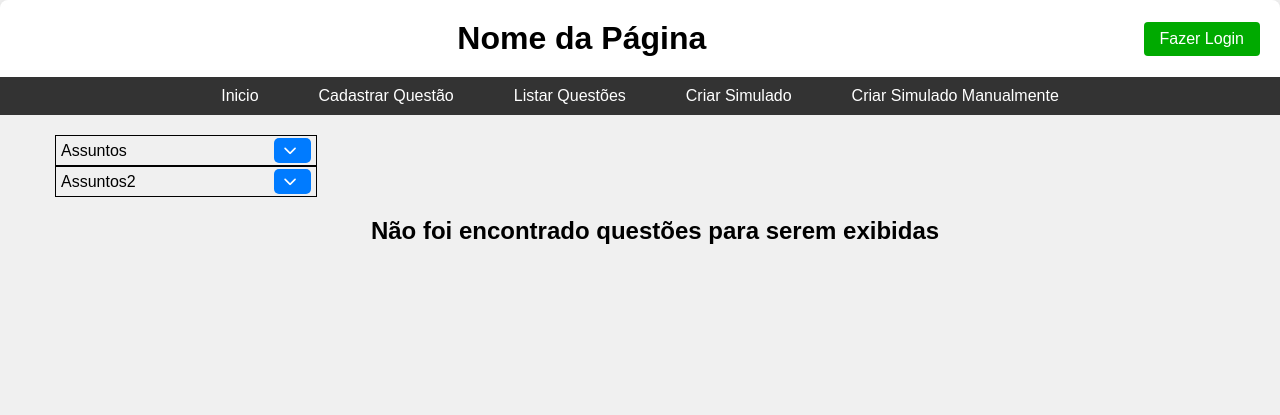
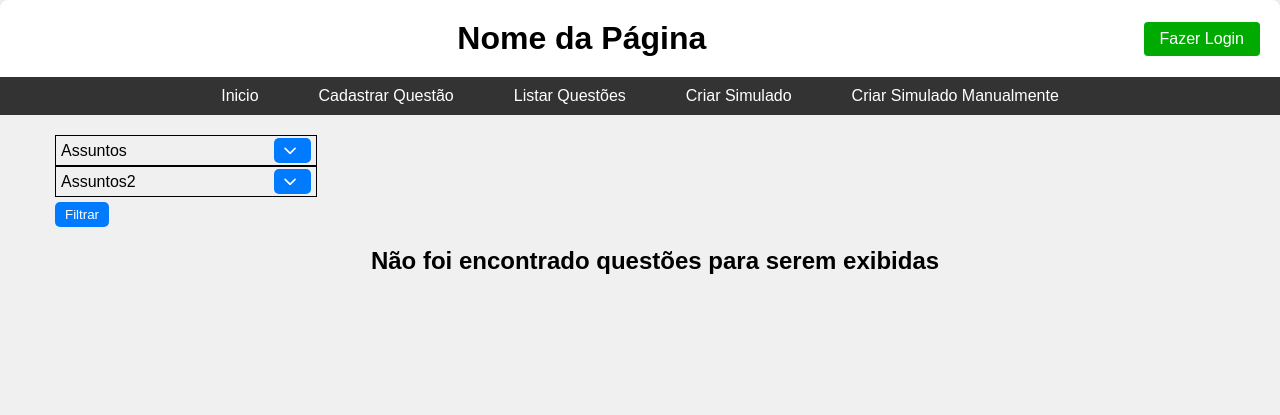
Before and after one commit to IgorDiasV/plataforma_de_simulado, a Django app: page /lista_questoes/ in a window 1280 px wide. Shown: the top 415 px of the page. Run offline with Django 4.2, Linux system fonts and the light colour scheme; data that the repository does not hold is empty.

Commit message:
refactor: moving code to main file

```diff
--- a/pagina_principal/static/pagina_principal/css/listar_questoes.css
+++ b/pagina_principal/static/pagina_principal/css/listar_questoes.css
@@ -1,3 +1,75 @@
+::-webkit-scrollbar {
+    width: 0px;
+}
+
 .div_questao p {
     display: inline;
 }
+
+.container-filter {
+
+    width: 250px;
+    border: 1px solid black;
+    display: flex;
+    justify-content: center;
+    flex-direction: column;
+    padding: 2px 5px;
+    background-color: #f0f0f0;
+
+}
+
+.container-button-label{
+    display: flex;
+    justify-content: space-between;
+    align-items: center;
+}
+
+.container-button-filter{
+    text-align: left;
+}
+
+.button-filter{
+    margin-top: 5px;
+
+}
+.container-list-filter{
+    width: 100%;
+    display: flex;
+    flex-direction: column;
+    overflow-y: scroll;
+    height: 150px;
+    scrollbar-width: none;
+}
+
+
+.campos-filtro{
+    display: none;
+    flex-direction: column;
+    align-items: center;
+}
+
+.container_name_item {
+    margin: 5px 0;
+    display:block;
+    width:90%;
+}
+.busca {
+    width: 90%;
+    padding: 5px;
+    margin: 10px 0;
+    border: 1px solid #ccc;
+    border-radius: 5px;
+}
+
+button {
+    padding: 5px 10px;
+    background-color: #007BFF;
+    color: #fff;
+    border: none;
+    border-radius: 5px;
+    cursor: pointer;
+}
+
+button i {
+    margin-right: 5px;
+}
--- a/pagina_principal/static/pagina_principal/css/listar_questoes2.css
+++ /dev/null
@@ -1,72 +0,0 @@
-::-webkit-scrollbar {
-    width: 0px;
-}
-
-.container-filter {
-
-    width: 250px;
-    border: 1px solid black;
-    display: flex;
-    justify-content: center;
-    flex-direction: column;
-    padding: 2px 5px;
-    background-color: #f0f0f0;
-
-}
-
-.container-button-label{
-    display: flex;
-    justify-content: space-between;
-    align-items: center;
-}
-
-.container-button-filter{
-    text-align: center;
-}
-
-.button-filter{
-    margin-top: 5px;
-    width: 90%;
-
-}
-.container-list-filter{
-    width: 100%;
-    display: flex;
-    flex-direction: column;
-    overflow-y: scroll;
-    height: 150px;
-    scrollbar-width: none;
-}
-
-
-.campos-filtro{
-    display: none;
-    flex-direction: column;
-    align-items: center;
-}
-
-.container_name_item {
-    margin: 5px 0;
-    display:block;
-    width:90%;
-}
-.busca {
-    width: 90%;
-    padding: 5px;
-    margin: 10px 0;
-    border: 1px solid #ccc;
-    border-radius: 5px;
-}
-
-button {
-    padding: 5px 10px;
-    background-color: #007BFF;
-    color: #fff;
-    border: none;
-    border-radius: 5px;
-    cursor: pointer;
-}
-
-button i {
-    margin-right: 5px;
-}
--- a/pagina_principal/templates/pagina_principal/lista_questoes.html
+++ b/pagina_principal/templates/pagina_principal/lista_questoes.html
@@ -8,21 +8,24 @@
     Lista de Questões
 {% endblock titulo %}
 
+{% block script %}
+    <script src={% static 'pagina_principal/js/funcionalidades_filtro.js' %}></script>
+{% endblock script %}
+
 
 {% block conteudo %}
 <div class="container margen_top">
 
-        <div>
-          <form method="post">
+
+    <form method="post" >
         {% csrf_token %}
-                <select name="assuntos" multiple>
-                    {% for assunto in assuntos%}
-                    <option value="{{assunto.id}}">{{assunto.nome_assunto}}</option>
-                    {% endfor %}
-                </select>
-                <button type="submit">Enviar</button>
+        {% include 'pagina_principal/partials/filtro.html' with titulo_filtro='Assuntos' itens=assuntos id_class='assunto' name='assuntos'%}
+        {% include 'pagina_principal/partials/filtro.html' with titulo_filtro='Assuntos2' itens=assuntos id_class='assunto2' name='assuntos2'%}
+
+        <div class="container-button-filter">
+            <button class='button-filter' type="submit">Filtrar</button>
+        </div>
     </form>
-        </div>
     {% for questao in questoes %}
     <br>
     <hr>
@@ -47,4 +50,5 @@
     {% endfor %}
 
 </div>
+
 {% endblock conteudo %}
--- a/pagina_principal/templates/pagina_principal/lista_questoes2.html
+++ /dev/null
@@ -1,50 +0,0 @@
-{% extends 'global/pages/base.html' %}
-{% load static %}
-{% block css %}
-    <link href="{% static 'pagina_principal/css/listar_questoes2.css' %}" rel='stylesheet'>
-{% endblock css %}
-
-{% block titulo %}
-    Lista de Questões
-{% endblock titulo %}
-
-{% block script %}
-    <script src={% static 'pagina_principal/js/funcionalidades_filtro.js' %}></script>
-{% endblock script %}
-
-
-{% block conteudo %}
-<div class="container margen_top">
-
-
-    <form method="post" >
-        {% csrf_token %}
-        {% include 'pagina_principal/partials/filtro.html' with titulo_filtro='Assuntos' itens=assuntos id_class='assunto' name='assuntos'%}
-        {% include 'pagina_principal/partials/filtro.html' with titulo_filtro='Assuntos2' itens=assuntos id_class='assunto2' name='assuntos2'%}
-    </form>
-    {% for questao in questoes %}
-    <br>
-    <hr>
-    <br>
-    <div class='div_questao'>
-        {% if editavel %}
-            <a href="{% url 'editar_questao' questao.id %}"><button>Editar</button></a> </br>
-        {% endif %}
-        {{questao.pergunta | safe}}
-        </br>
-
-        <p class='visualizar_alternativa'>a) {{questao.alternativa_a | safe}}</p> </br>
-        <p class='visualizar_alternativa'>b) {{questao.alternativa_b | safe}}</p> </br>
-        <p class='visualizar_alternativa'>c) {{questao.alternativa_c | safe}}</p> </br>
-        <p class='visualizar_alternativa'>d) {{questao.alternativa_d | safe}}</p> </br>
-        <p class='visualizar_alternativa'>e) {{questao.alternativa_e | safe}}</p> </br>
-    </div>
-    {% empty%}
-    <div class='container_center'>
-        <h2>Não foi encontrado questões para serem exibidas</h2>
-    </div>
-    {% endfor %}
-
-</div>
-
-{% endblock conteudo %}
--- a/pagina_principal/templates/pagina_principal/partials/filtro.html
+++ b/pagina_principal/templates/pagina_principal/partials/filtro.html
@@ -13,8 +13,6 @@
                     </div>
                 {% endfor %}
             </div>
-            <div class="container-button-filter">
-                <button class='button-filter' type="submit">Filtrar</button>
-        </div>
+
     </div>
 </div>
--- a/pagina_principal/views.py
+++ b/pagina_principal/views.py
@@ -20,7 +20,7 @@ def lista_questoes(request):
         if len(assuntos_ids) != 0:
             questoes = questoes.filter(assuntos__id__in=assuntos_ids)
 
-    return render(request, 'pagina_principal/lista_questoes2.html',
+    return render(request, 'pagina_principal/lista_questoes.html',
                   {'questoes': questoes, 'assuntos': assuntos})
 
 
```
Lines whose indentation alone changed are shown as unchanged.
